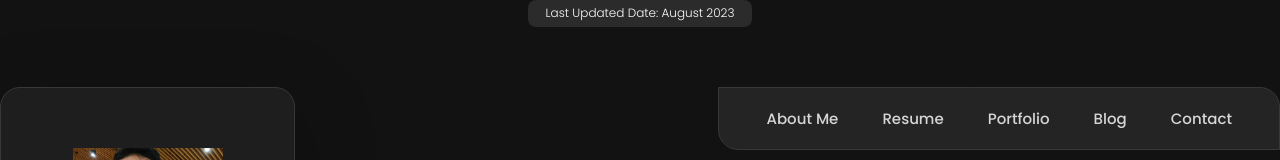
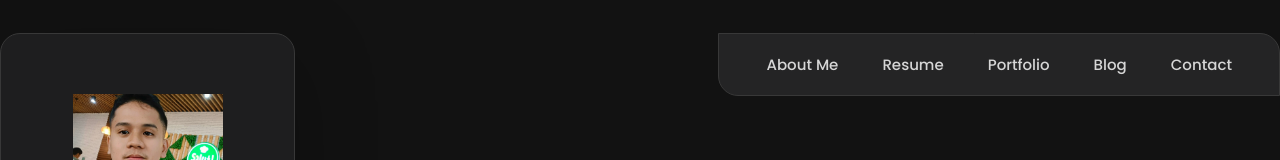
Before and after one commit to rodrigogalura/rodrigogalura, a Vue app: page / in a window 1280 px wide. Shown: the top 160 px of the page. Built offline with nearby package versions, Linux system fonts and the light colour scheme.

Commit message:
dynamic last updated

```diff
--- a/src/App.vue
+++ b/src/App.vue
@@ -1,11 +1,13 @@
 <script setup>
 import SideBar from './components/SideBar.vue'
 import NavBar from './components/NavBar.vue'
+
+const last_updated = import.meta.env.VITE_UPDATED
 </script>
 
 <template>
-    <div class="info-content" style="display: flex; justify-content: center">
-        <p class="title">Last Updated Date: August 2023</p>
+    <div class="info-content" style="display: flex; justify-content: center" v-if="last_updated">
+        <p class="title">Last Updated Date: {{ last_updated }}</p>
     </div>
 
     <main>
--- a/src/assets/css/style.css
+++ b/src/assets/css/style.css
@@ -1396,7 +1396,7 @@ textarea.form-input::-webkit-resizer {
    */
 
     main {
-        margin-top: 60px;
+        margin-top: 33px;
         margin-bottom: 100px;
     }
 
```
Also changed, not shown: 1 other file (tests, documents, lock files or other folders).
